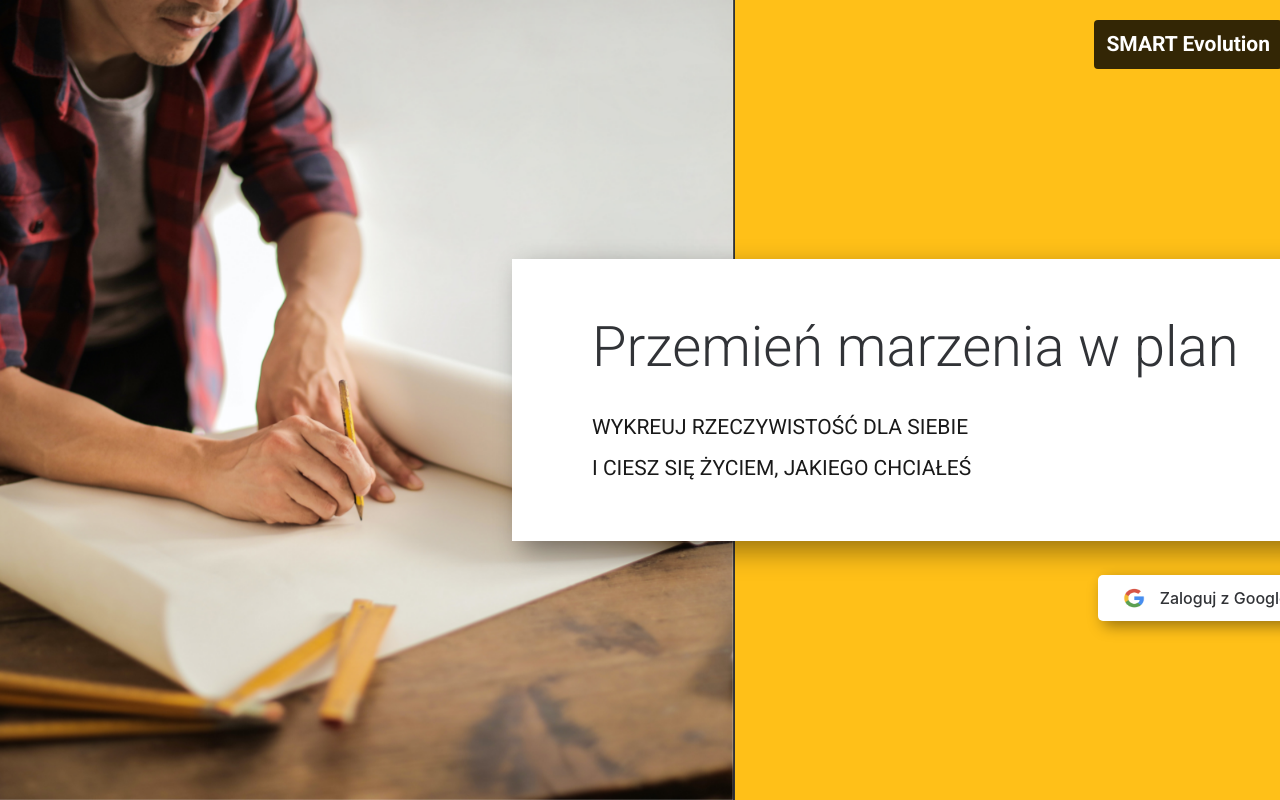
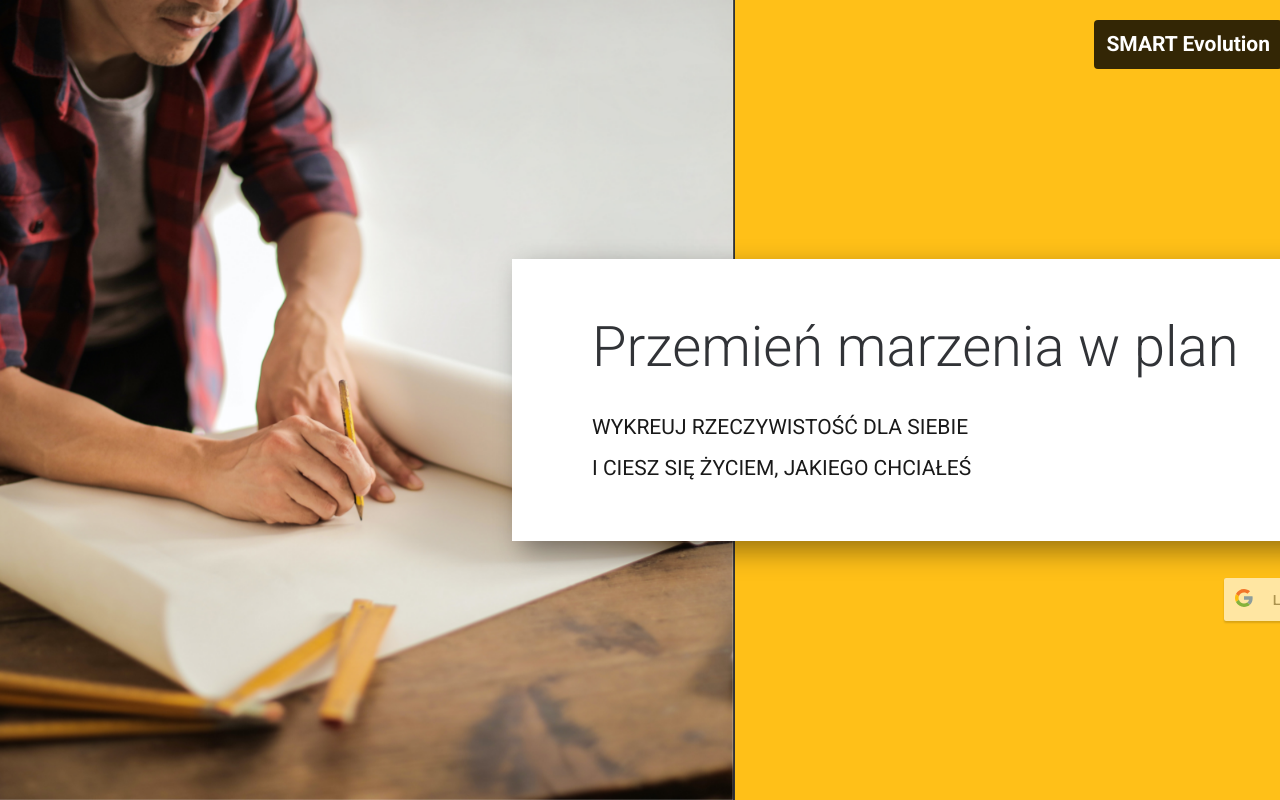
Before and after one commit to lkijak/pd_client, a React (Create React App) app: page / in a window 1280 px wide. Shown: the top 800 px of the page. Built offline with nearby package versions, Linux system fonts and the light colour scheme.

Commit message:
google login

```diff
--- a/src/views/helpers.js
+++ b/src/views/helpers.js
@@ -1,21 +1,23 @@
 import Cookies from 'js-cookie';
 import axios from 'axios';
-
-
+import { GoogleLogin } from 'react-google-login';
 
 /**
  * backend client variables
  */
-export const API_DOMAIN = `https://smarte-volution.azurewebsites.net`;
+export const API_DOMAIN = `https://smart-evolution.azurewebsites.net`;
 export const googleLoginURL = `${API_DOMAIN}/Login/GoogleLogin`;
 
+export const responseGoogle = (response) => {
+  console.log(response);
+}
 
 /**
  * User data
  */
 export let userName = "Nati Bolesławska",
-    userEmail = "nati@google.com",
-    userRole = "1";
+  userEmail = "nati@google.com",
+  userRole = "1";
 
 
 // Czy zalogowany
--- a/src/views/start.js
+++ b/src/views/start.js
@@ -1,6 +1,12 @@
 import React from "react";
-import google from '../img/google.png';
-import {logIn, logInGoogle} from './helpers'
+// import google from '../img/google.png';
+// import {logIn, logInGoogle, GoogleLogin} from './helpers'
+import { GoogleLogin } from 'react-google-login';
+
+const responseGoogle = (response) => {
+    console.info(response);
+}
+
 
 class Start extends React.Component {
     render () {
@@ -27,7 +33,13 @@ class Start extends React.Component {
 
                         {/* Log-in Buttons */}
                         <div className="c-start__buttons u-position-relative">
-                        <a className="c-button" onClick={logIn}><img className="c-icon" src={google}></img>Zaloguj z Google</a>
+                            <GoogleLogin
+                                clientId="850157239961-g16l5ifn3btccslaogvpicf7umrbrubd.apps.googleusercontent.com"
+                                buttonText="Login"
+                                onSuccess={responseGoogle}
+                                onFailure={responseGoogle}
+                                cookiePolicy={'single_host_origin'}
+                            />
                         </div>
                     </div>
                 </div>
```
Also changed, not shown: 19 other files (tests, documents, lock files or other folders). Lines whose indentation alone changed are shown as unchanged.
